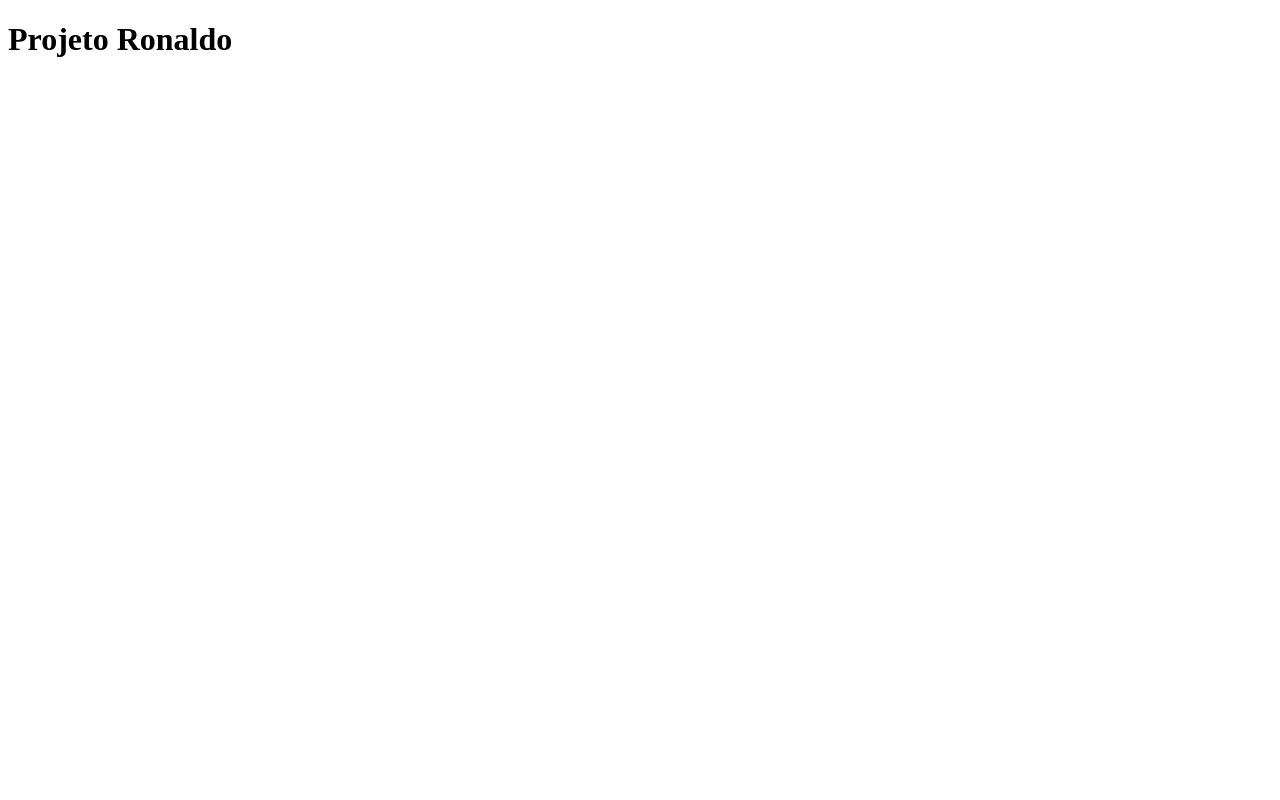
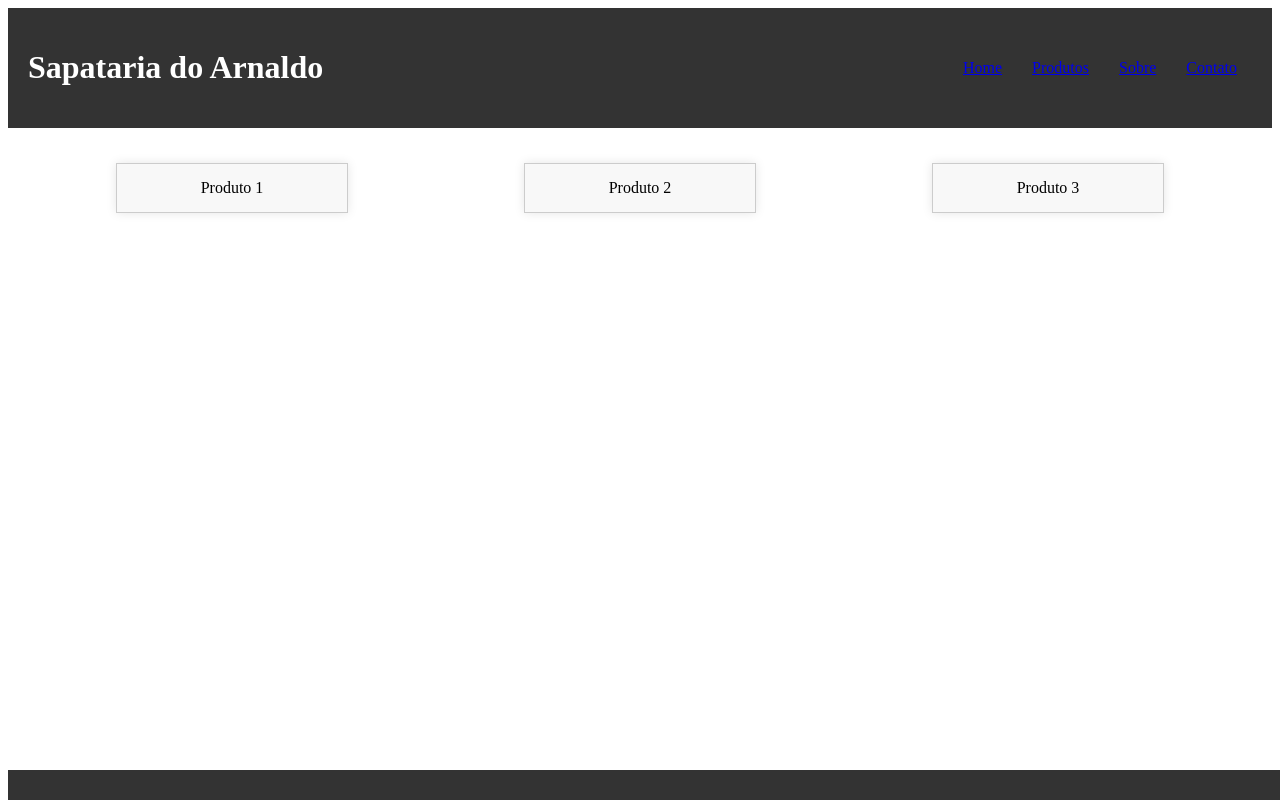
Before and after one commit to Ro007ny/projeto-loja-virtual, a plain HTML site: page ronaldo/index.html in a window 1280 px wide. Drawn offline with Linux system fonts and the light colour scheme.

Commit message:
Adicionando estilo

```diff
--- /dev/null
+++ b/ronaldo/css/estilo.css
@@ -0,0 +1,44 @@
+header {
+    display: flex; /* Define o header como um container flex */
+    justify-content: space-between; /* Espaça o conteúdo ao longo do eixo principal */
+    align-items: center; /* Alinha o conteúdo ao longo do eixo cruzado */
+    padding: 20px;
+    background-color: #333;
+    color: #fff;
+}
+
+
+.nav-menu ul {
+    display: flex; /* Define o ul como um container flex */
+    list-style-type: none;
+}
+.nav-menu li {
+    margin: 0 15px;
+}
+
+.product-gallery {
+    display: flex; /* Define a galeria como um container flex */
+    justify-content: space-around; /* Espaça igualmente os itens */
+    flex-wrap: wrap; /* Permite que os itens quebrem a linha se necessário */
+    padding: 20px;
+}
+
+
+.product-card {
+    background-color: #f8f8f8;
+    border: 1px solid #ccc;
+    padding: 15px;
+    margin: 15px;
+    width: 200px;
+    text-align: center;
+    box-shadow: 0 0 10px rgba(0, 0, 0, 0.1);
+}
+footer {
+    background-color: #333;
+    color: #fff;
+    text-align: center;
+    padding: 15px;
+    position: fixed;
+    bottom: 0;
+    width: 100%;
+}
--- a/ronaldo/index.html
+++ b/ronaldo/index.html
@@ -4,8 +4,30 @@
     <meta charset="UTF-8">
     <meta name="viewport" content="width=device-width, initial-scale=1.0">
     <title>Document</title>
+    <link href="./css/estilo.css" rel="stylesheet">
 </head>
+
 <body>
-    <h1>Projeto Ronaldo</h1>
+    <header>
+        <h1>Sapataria do Arnaldo</h1>
+        <nav class="nav-menu">
+            <ul>
+                <li><a href="#">Home</a></li>
+                <li><a href="#">Produtos</a></li>
+                <li><a href="#">Sobre</a></li>
+                <li><a href="#">Contato</a></li>
+            </ul>
+        </nav>
+    </header>
+    <section class="hero"></section>
+    <section class="product-gallery">
+        <div class="product-card">Produto 1</div>
+        <div class="product-card">Produto 2</div>
+        <div class="product-card">Produto 3</div>
+    </section>
+    <footer></footer>
+</body>
+
+
 </body>
 </html>
```
